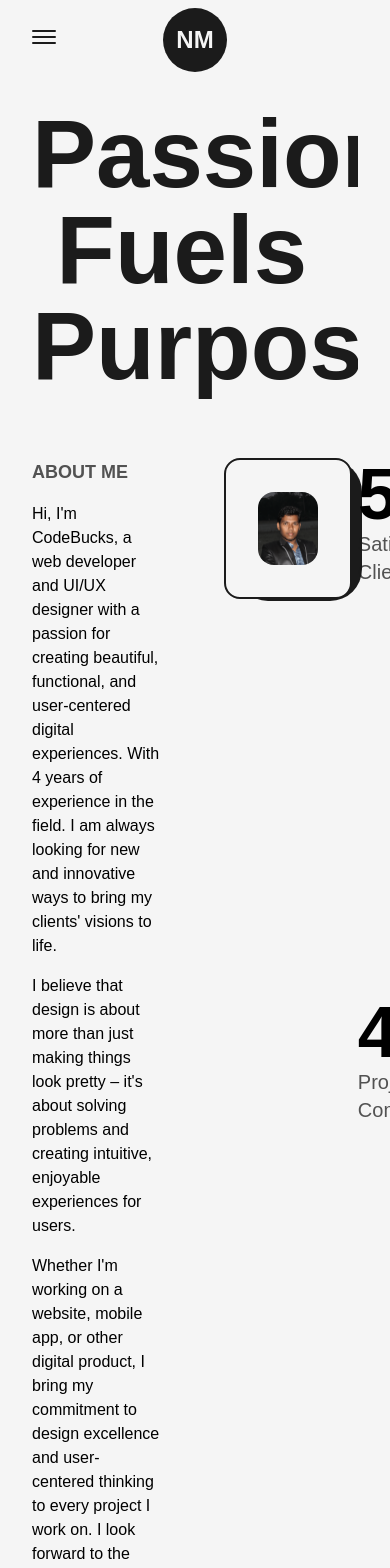
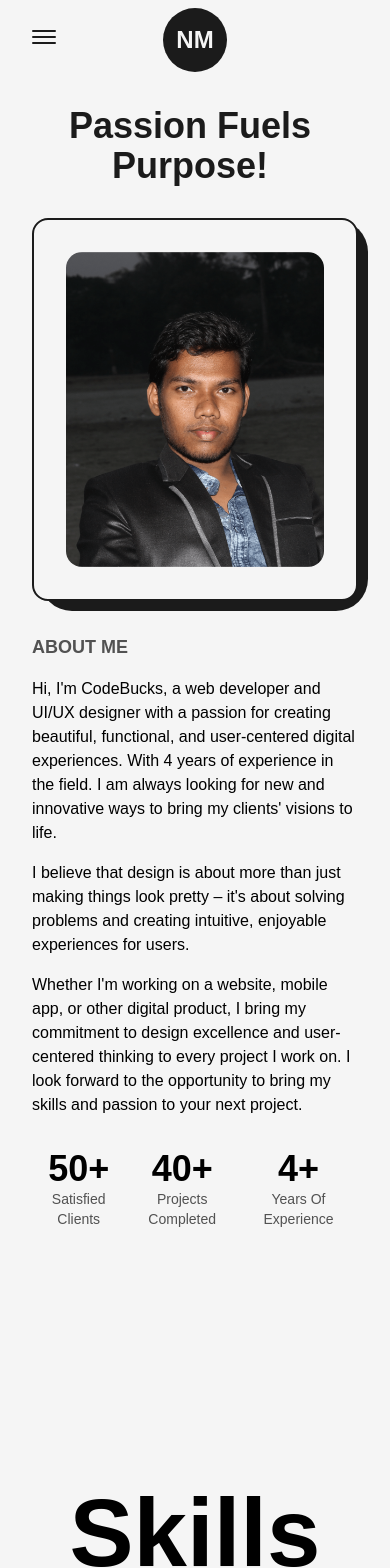
Before and after one commit to NafisMahmudAyon/Portfolio-NafisBd.com, a Next.js app: page /about in a window 390 px wide. Shown: the top 1568 px of the page. Built offline with nearby package versions, Linux system fonts and the light colour scheme.

Commit message:
portfolio website nafisbd.com half about page responsive complete

```diff
--- a/src/pages/about.js
+++ b/src/pages/about.js
@@ -51,9 +51,9 @@ const about = () => {
         </Head>
         <main className='flex flex-col w-full items-center justify-center dark:text-light'>
             <Layout className="pt-16">
-                <AnimatedText text="Passion Fuels Purpose!" className='mb-16 ' />
-                <div className='grid w-full grid-cols-8 gap-16'>
-                    <div className='col-span-3 flex flex-col items-start justify-start'>
+                <AnimatedText text="Passion Fuels Purpose!" className='mb-16 lg:!text-7xl sm:!text-6xl xs:!text-4xl sm:mb-8  ' />
+                <div className='grid w-full grid-cols-8 gap-16 sm:gap-8'>
+                    <div className='col-span-3 flex flex-col items-start justify-start xl:col-span-4 md:order-2 md:col-span-8'>
                         <h2 className='mb-4 text-lg font-bold uppercase text-dark/75 dark:text-light/75'>About Me</h2>
                         <p className='font-medium'>
                             Hi, I&apos;m CodeBucks, a web developer and UI/UX designer with a passion for creating beautiful, functional, and user-centered digital experiences. With 4 years of experience in the field. I am always looking for new and innovative ways to bring my clients&apos; visions to life.
@@ -65,31 +65,31 @@ const about = () => {
                             Whether I&apos;m working on a website, mobile app, or other digital product, I bring my commitment to design excellence and user-centered thinking to every project I work on. I look forward to the opportunity to bring my skills and passion to your next project.
                         </p>
                     </div>
-                    <div className=' col-span-3 relative h-max rounded-2xl border-2 border-solid border-dark bg-light dark:bg-dark dark:border-light p-8'>
+                    <div className=' col-span-3 relative h-max rounded-2xl border-2 border-solid border-dark bg-light dark:bg-dark dark:border-light p-8 xl:col-span-4 md:order-1 md:col-span-8'>
                         <div className="absolute top-0 -right-3 -z-10 w-[102%] h-[103%] rounded-[2rem] bg-dark dark:bg-light" />
                         <Image src={ProfilePic} alt="NafisBD" className="w-full h-auto rounded-2xl"
                             priority
                             sizes='(max-width: 768px) 100vw, (max-width: 1200px) 50vw, 33vw'
                         />
                     </div>
-                    <div className=' col-span-2 flex flex-col items-end justify-between'>
-                        <div className='flex flex-col items-end justify-center'>
-                            <span className=' inline-block text-7xl font-bold'>
+                    <div className=' col-span-2 flex flex-col items-end justify-between xl:col-span-8 xl:flex-row xl:items-center  md:order-3'>
+                        <div className='flex flex-col items-end justify-center xl:items-center'>
+                            <span className=' inline-block text-7xl font-bold md:text-6xl sm:text-5xl xs:text-4xl'>
                                 <ANimatedNumbers value={50} />+
                             </span>
-                            <h2 className='text-xl font-medium capitalize text-dark/75 dark:text-light/75'>Satisfied Clients</h2>
+                            <h2 className='text-xl font-medium capitalize text-dark/75 dark:text-light/75 xl:text-center md:text-lg sm:text-base xs:text-sm'>Satisfied Clients</h2>
                         </div>
-                        <div className='flex flex-col items-end justify-center'>
-                            <span className=' inline-block text-7xl font-bold'>
+                        <div className='flex flex-col items-end justify-center xl:items-center'>
+                            <span className=' inline-block text-7xl font-bold md:text-6xl sm:text-5xl xs:text-4xl'>
                                 <ANimatedNumbers value={40} />+
                             </span>
-                            <h2 className='text-xl font-medium capitalize text-dark/75 dark:text-light/75'>Projects Completed</h2>
+                            <h2 className='text-xl font-medium capitalize text-dark/75 dark:text-light/75 xl:text-center md:text-lg sm:text-base xs:text-sm'>Projects Completed</h2>
                         </div>
-                        <div className='flex flex-col items-end justify-center'>
-                            <span className=' inline-block text-7xl font-bold'>
+                        <div className='flex flex-col items-end justify-center xl:items-center'>
+                            <span className=' inline-block text-7xl font-bold md:text-6xl sm:text-5xl xs:text-4xl'>
                                 <ANimatedNumbers value={4} />+
                             </span>
-                            <h2 className='text-xl font-medium capitalize text-dark/75 dark:text-light/75'>Years of experience</h2>
+                            <h2 className='text-xl font-medium capitalize text-dark/75 dark:text-light/75 xl:text-center md:text-lg sm:text-base xs:text-sm'>Years of experience</h2>
                         </div>
                     </div>
                 </div>
```
